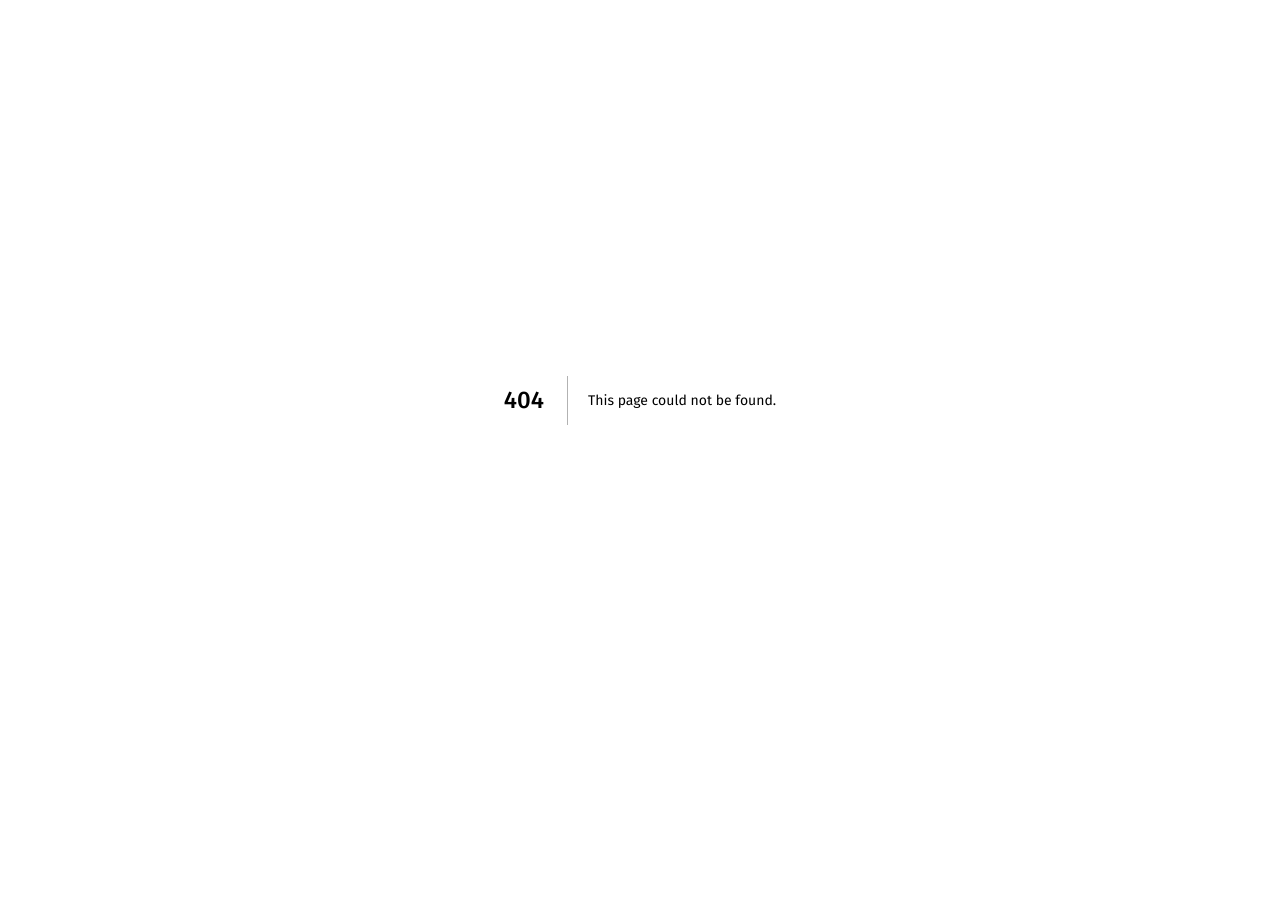
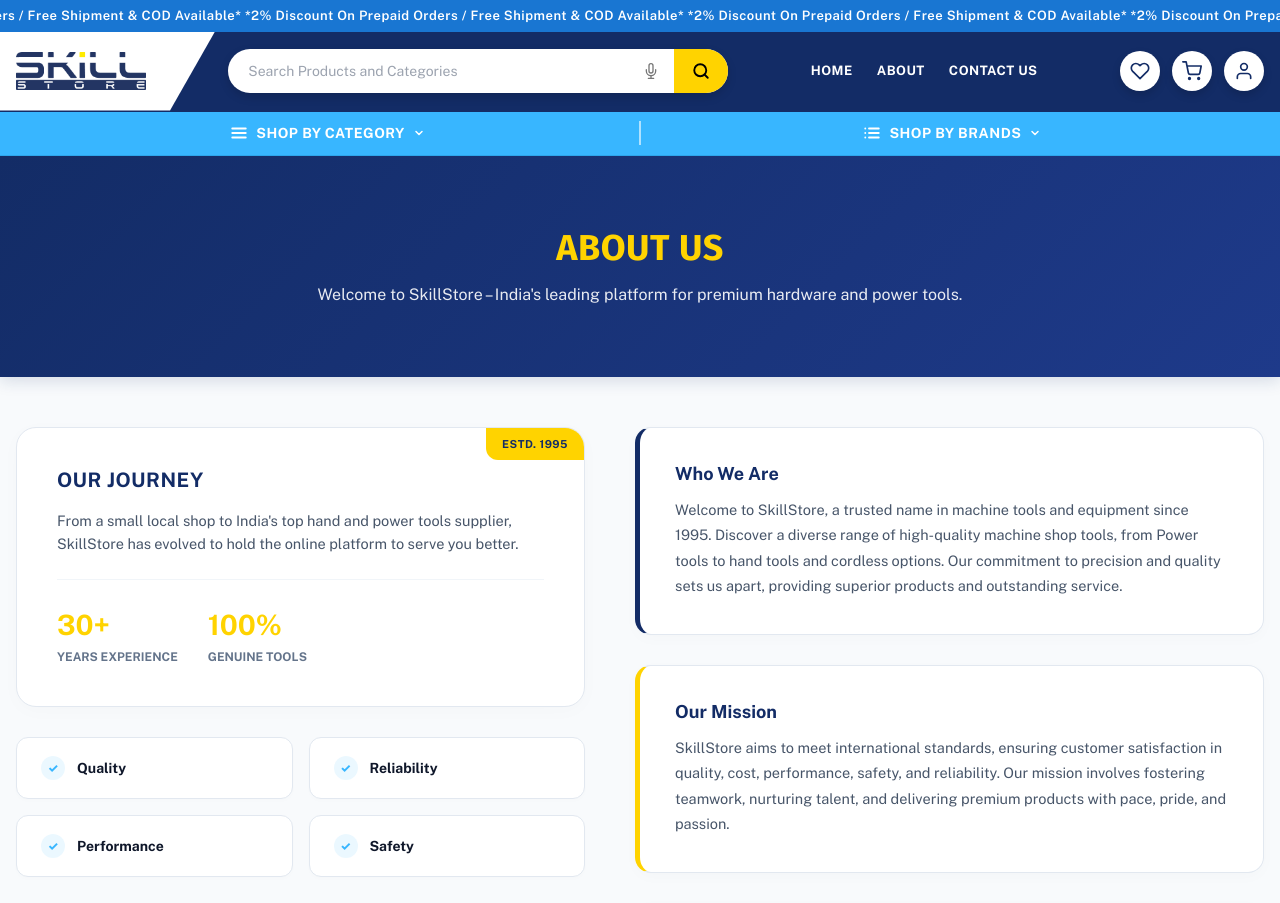
Before and after one commit to Arnav-Sharma437/Skill-store, a Next.js app: page /about in a window 1280 px wide. Before the commit this address had no page. Shown: the top 903 px of the page. Before the commit the page ends 800 px from the top, so only its background shows below. Built offline with nearby package versions, Linux system fonts and the light colour scheme.

Commit message:
feat: implement premium About Us page with structured story cards, statistics, and core values grid

```diff
--- /dev/null
+++ b/src/app/about/AboutPage.module.css
@@ -0,0 +1,228 @@
+.main {
+  background: #f8fafc;
+  padding-bottom: 90px;
+  font-family: var(--font-sans);
+}
+
+/* Banner Header */
+.bannerHeader {
+  background: linear-gradient(135deg, #132c66 0%, #1e3a8a 100%);
+  color: #ffffff;
+  padding: 70px 0;
+  text-align: center;
+  box-shadow: 0 4px 15px rgba(19, 44, 102, 0.15);
+  margin-bottom: 50px;
+}
+
+.bannerTitle {
+  font-family: var(--font-accent);
+  font-weight: 900;
+  font-size: 36px;
+  color: #ffd300;
+  letter-spacing: 0.5px;
+  margin: 0 0 12px 0;
+  text-transform: uppercase;
+}
+
+.bannerSubtitle {
+  font-size: 16px;
+  opacity: 0.9;
+  margin: 0;
+  max-width: 650px;
+  margin-left: auto;
+  margin-right: auto;
+  line-height: 1.5;
+}
+
+/* Layout Grid */
+.contentLayout {
+  display: grid;
+  grid-template-columns: 0.95fr 1.05fr;
+  gap: 50px;
+  align-items: start;
+}
+
+/* Left Column - Story Card & Statistics */
+.visualColumn {
+  display: flex;
+  flex-direction: column;
+  gap: 30px;
+}
+
+.storyCard {
+  background: #ffffff;
+  border: 1px solid #e2e8f0;
+  border-radius: 20px;
+  padding: 40px;
+  box-shadow: 0 4px 20px rgba(0, 0, 0, 0.02);
+  position: relative;
+  overflow: hidden;
+}
+
+.yearBadge {
+  position: absolute;
+  top: 0;
+  right: 0;
+  background: #ffd300;
+  color: #132c66;
+  font-size: 11px;
+  font-weight: 800;
+  padding: 8px 16px;
+  border-radius: 0 0 0 12px;
+  letter-spacing: 0.5px;
+}
+
+.storyCard h2 {
+  font-family: var(--font-sans);
+  font-weight: 900;
+  font-size: 20px;
+  color: #132c66;
+  margin: 0 0 16px 0;
+  letter-spacing: 0.5px;
+}
+
+.storyCard p {
+  font-size: 14.5px;
+  color: #475569;
+  line-height: 1.6;
+  margin: 0 0 24px 0;
+}
+
+.divider {
+  height: 1.5px;
+  background: #f1f5f9;
+  margin-bottom: 24px;
+}
+
+.statsRow {
+  display: flex;
+  gap: 30px;
+}
+
+.statBox {
+  display: flex;
+  flex-direction: column;
+  gap: 2px;
+}
+
+.statBox strong {
+  font-size: 28px;
+  font-weight: 900;
+  color: #ffd300;
+}
+
+.statBox span {
+  font-size: 12px;
+  font-weight: 750;
+  color: #64748b;
+  text-transform: uppercase;
+}
+
+/* Core Values Grid */
+.valuesGrid {
+  display: grid;
+  grid-template-columns: 1fr 1fr;
+  gap: 16px;
+}
+
+.valueCard {
+  background: #ffffff;
+  border: 1.5px solid #e2e8f0;
+  border-radius: 12px;
+  padding: 18px 24px;
+  display: flex;
+  align-items: center;
+  gap: 12px;
+  box-shadow: 0 2px 4px rgba(0,0,0,0.01);
+  transition: border-color var(--transition-fast) ease;
+}
+
+.valueCard:hover {
+  border-color: #38b6ff;
+}
+
+.valueIcon {
+  width: 24px;
+  height: 24px;
+  border-radius: 50%;
+  background: rgba(56, 182, 255, 0.1);
+  color: #38b6ff;
+  display: flex;
+  align-items: center;
+  justify-content: center;
+  font-size: 12px;
+  font-weight: 800;
+}
+
+.valueCard strong {
+  font-size: 14px;
+  font-weight: 750;
+  color: #0f172a;
+}
+
+/* Right Column - Text Blocks */
+.textColumn {
+  display: flex;
+  flex-direction: column;
+  gap: 30px;
+}
+
+.textBlock {
+  background: #ffffff;
+  border: 1px solid #e2e8f0;
+  border-radius: 16px;
+  padding: 35px;
+  box-shadow: 0 4px 15px rgba(0, 0, 0, 0.02);
+  border-left: 5px solid #132c66; /* Navy blue accent border */
+}
+
+.textBlock:nth-child(2) {
+  border-left-color: #ffd300; /* Yellow accent border */
+}
+
+.textBlock:nth-child(3) {
+  border-left-color: #38b6ff; /* Sky blue accent border */
+}
+
+.textBlock h3 {
+  font-family: var(--font-sans);
+  font-weight: 800;
+  font-size: 18px;
+  color: #132c66;
+  margin: 0 0 12px 0;
+}
+
+.textBlock p {
+  font-size: 14.5px;
+  color: #475569;
+  line-height: 1.75;
+  margin: 0;
+}
+
+/* Responsiveness */
+@media (max-width: 1024px) {
+  .contentLayout {
+    grid-template-columns: 1fr;
+    gap: 40px;
+  }
+}
+
+@media (max-width: 768px) {
+  .bannerHeader {
+    padding: 50px 0;
+    margin-bottom: 30px;
+  }
+  .bannerTitle {
+    font-size: 28px;
+  }
+  .bannerSubtitle {
+    font-size: 14px;
+    padding: 0 10px;
+  }
+  .storyCard {
+    padding: 30px 20px;
+  }
+  .textBlock {
+    padding: 24px 20px;
+  }
+}
--- /dev/null
+++ b/src/app/about/page.tsx
@@ -0,0 +1,103 @@
+"use client";
+
+import React from "react";
+import Header from "@/components/home/Header";
+import Footer from "@/components/home/Footer";
+import AnnouncementBar from "@/components/home/AnnouncementBar";
+import styles from "./AboutPage.module.css";
+
+export default function AboutPage() {
+  return (
+    <>
+      <AnnouncementBar />
+      <Header />
+
+      <main className={styles.main}>
+        {/* Banner Header */}
+        <div className={styles.bannerHeader}>
+          <div className="container">
+            <h1 className={styles.bannerTitle}>About Us</h1>
+            <p className={styles.bannerSubtitle}>
+              Welcome to SkillStore – India&apos;s leading platform for premium hardware and power tools.
+            </p>
+          </div>
+        </div>
+
+        <div className="container">
+          <div className={styles.contentLayout}>
+            {/* Left Column: Visual Story / Timeline Details */}
+            <div className={styles.visualColumn}>
+              <div className={styles.storyCard}>
+                <div className={styles.yearBadge}>ESTD. 1995</div>
+                <h2>OUR JOURNEY</h2>
+                <p>
+                  From a small local shop to India&apos;s top hand and power tools supplier, SkillStore has evolved to hold the online platform to serve you better.
+                </p>
+                <div className={styles.divider}></div>
+                <div className={styles.statsRow}>
+                  <div className={styles.statBox}>
+                    <strong>30+</strong>
+                    <span>Years Experience</span>
+                  </div>
+                  <div className={styles.statBox}>
+                    <strong>100%</strong>
+                    <span>Genuine Tools</span>
+                  </div>
+                </div>
+              </div>
+
+              {/* Core Values grid */}
+              <div className={styles.valuesGrid}>
+                <div className={styles.valueCard}>
+                  <span className={styles.valueIcon}>✓</span>
+                  <strong>Quality</strong>
+                </div>
+                <div className={styles.valueCard}>
+                  <span className={styles.valueIcon}>✓</span>
+                  <strong>Reliability</strong>
+                </div>
+                <div className={styles.valueCard}>
+                  <span className={styles.valueIcon}>✓</span>
+                  <strong>Performance</strong>
+                </div>
+                <div className={styles.valueCard}>
+                  <span className={styles.valueIcon}>✓</span>
+                  <strong>Safety</strong>
+                </div>
+              </div>
+            </div>
+
+            {/* Right Column: History & Mission details */}
+            <div className={styles.textColumn}>
+              {/* Text Block 1 */}
+              <div className={styles.textBlock}>
+                <h3>Who We Are</h3>
+                <p>
+                  Welcome to SkillStore, a trusted name in machine tools and equipment since 1995. Discover a diverse range of high-quality machine shop tools, from Power tools to hand tools and cordless options. Our commitment to precision and quality sets us apart, providing superior products and outstanding service.
+                </p>
+              </div>
+
+              {/* Text Block 2 */}
+              <div className={styles.textBlock}>
+                <h3>Our Mission</h3>
+                <p>
+                  SkillStore aims to meet international standards, ensuring customer satisfaction in quality, cost, performance, safety, and reliability. Our mission involves fostering teamwork, nurturing talent, and delivering premium products with pace, pride, and passion.
+                </p>
+              </div>
+
+              {/* Text Block 3 */}
+              <div className={styles.textBlock}>
+                <h3>Our Promise</h3>
+                <p>
+                  Explore our extensive online catalog for tools that empower your industrial and DIY projects. We guarantee high-wear resistance, solid craftsmanship, and outstanding customer support for every product in our catalog.
+                </p>
+              </div>
+            </div>
+          </div>
+        </div>
+      </main>
+
+      <Footer />
+    </>
+  );
+}
--- a/src/components/home/Footer.tsx
+++ b/src/components/home/Footer.tsx
@@ -109,7 +109,7 @@
           <div className={styles.columnLinks}>
             <h4 className={styles.columnTitle}>SERVICE & SUPPORT</h4>
             <nav className={styles.nav}>
-              <Link href="/coming-soon?page=About%20Us" className={styles.link}>ABOUT US</Link>
+              <Link href="/about" className={styles.link}>ABOUT US</Link>
               <Link href="/contact" className={styles.link}>CONTACT US</Link>
               <Link href="/coming-soon?page=Privacy%20Policy" className={styles.link}>PRIVACY POLICY</Link>
               <Link href="/coming-soon?page=Terms%20%26%20Conditions" className={styles.link}>TERMS & CONDITIONS</Link>
--- a/src/components/home/Header.tsx
+++ b/src/components/home/Header.tsx
@@ -71,7 +71,7 @@
           {/* Navigation Links */}
           <nav className={styles.desktopNav}>
             <Link href="/" className={styles.navLink}>HOME</Link>
-            <Link href="/coming-soon?page=About%20Us" className={styles.navLink}>ABOUT</Link>
+            <Link href="/about" className={styles.navLink}>ABOUT</Link>
             <Link href="/contact" className={styles.navLink}>CONTACT US</Link>
           </nav>
 
```
